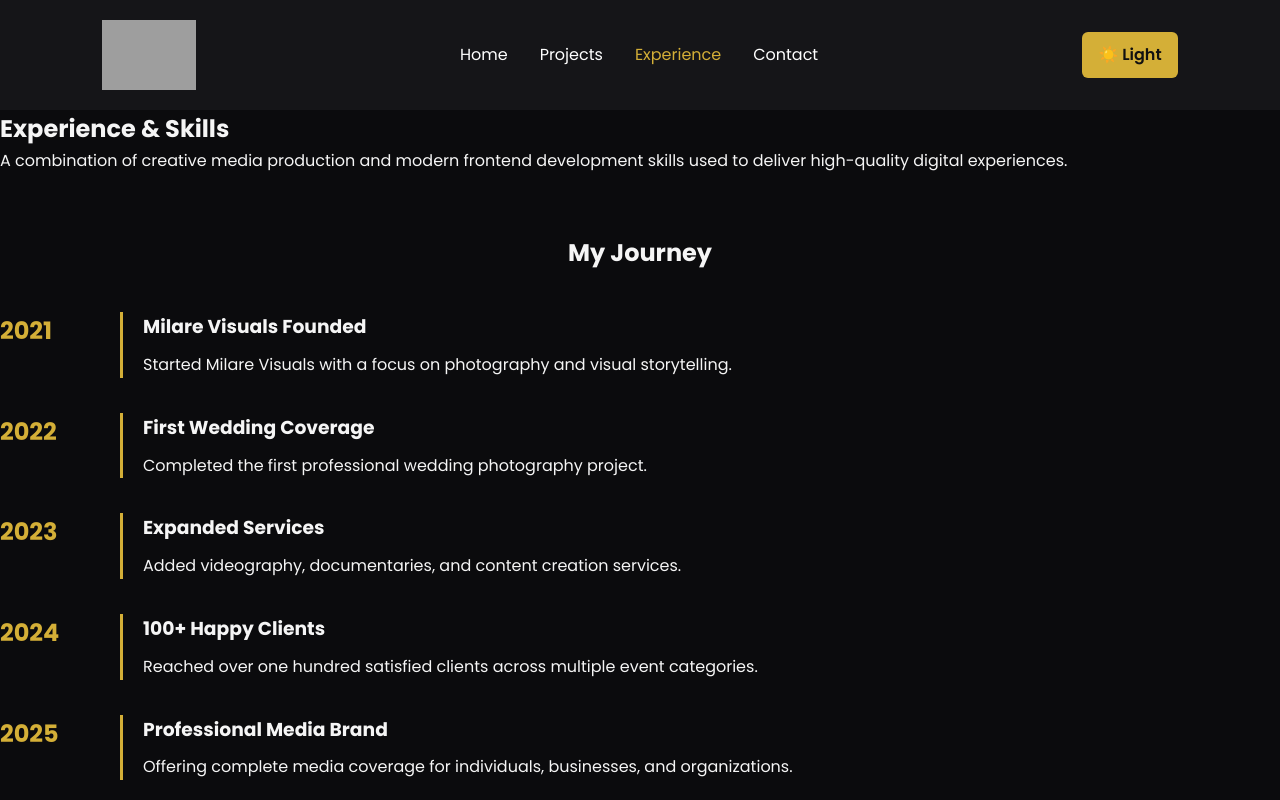
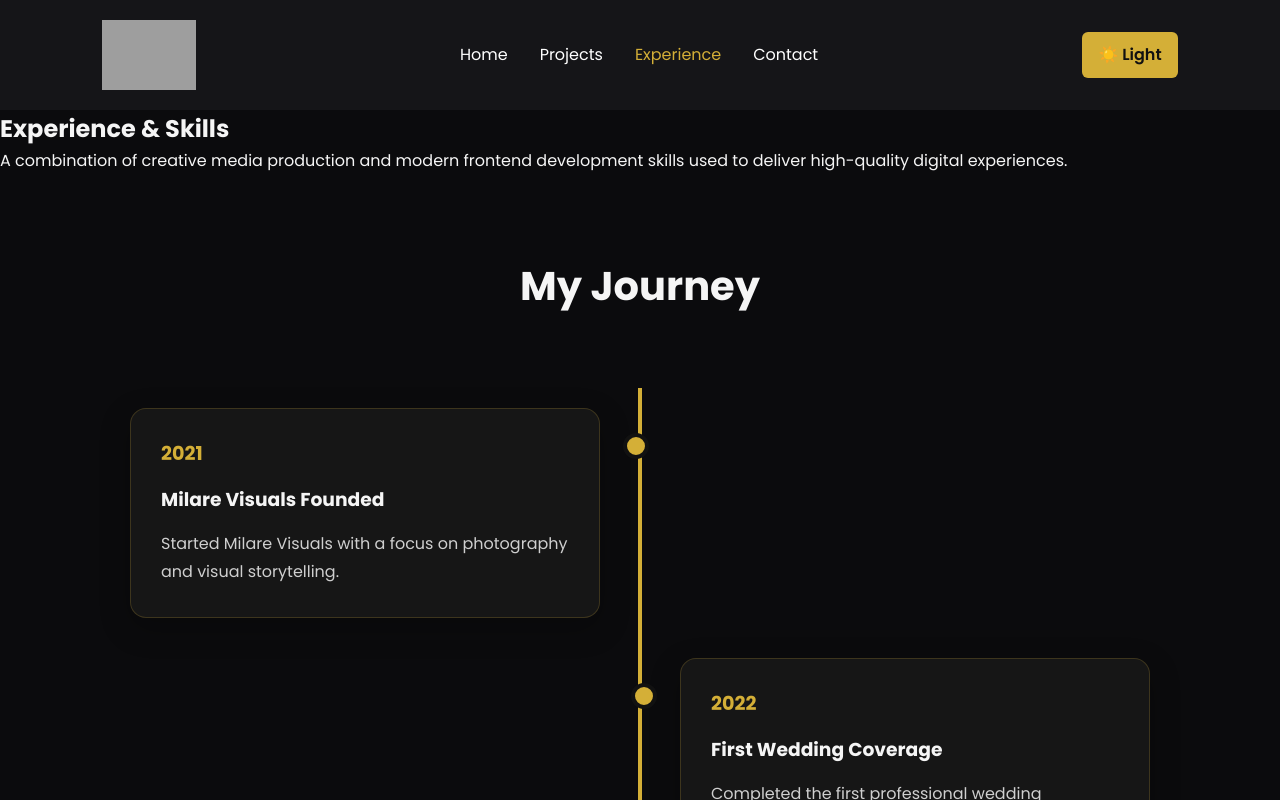
Before and after one commit to oluwadamilare-samueladeyemi/milarevisuals-portfolio, a React (Vite) app: page /experience in a window 1280 px wide. Shown: the top 800 px of the page. Built offline with nearby package versions, Linux system fonts and the light colour scheme; grey boxes are pictures that could not be loaded.

Commit message:
redesign experience timeline with vertical layout and scroll animations

```diff
--- a/src/components/Timeline/Timeline.css
+++ b/src/components/Timeline/Timeline.css
@@ -1,30 +1,148 @@
-.timeline {
-  margin: 60px 0;
+.timeline-section {
+  padding: 80px 20px;
 }
 
-.timeline h2 {
+.timeline-title {
   text-align: center;
-  margin-bottom: 40px;
+  font-size: 2.5rem;
+  margin-bottom: 70px;
 }
 
-.timeline-item {
-  display: flex;
-  gap: 30px;
-  margin-bottom: 35px;
+.timeline {
+  position: relative;
+  max-width: 1100px;
+  margin: auto;
+}
+
+.timeline::before {
+  content: "";
+  position: absolute;
+  left: 50%;
+  top: 0;
+  width: 4px;
+  height: 100%;
+  background: #d4af37;
+  transform: translateX(-50%);
+}
+
+.timeline-card {
+  position: relative;
+  width: 50%;
+  padding: 20px 40px;
+
+  opacity: 0;
+  transform: translateY(70px);
+
+  transition: all .8s ease;
+}
+
+.timeline-card.show {
+  opacity: 1;
+  transform: translateY(0);
+}
+
+.timeline-card.left {
+  left: 0;
+}
+
+.timeline-card.right {
+  left: 50%;
+}
+
+.timeline-content {
+  background: #161616;
+
+  padding: 30px;
+
+  border-radius: 16px;
+
+  position: relative;
+
+  border: 1px solid rgba(212,175,55,.2);
+
+  box-shadow: 0 10px 30px rgba(0,0,0,.25);
+}
+
+.timeline-content:hover {
+  transform: translateY(-8px);
+
+  transition: .3s;
+
+  border-color: #d4af37;
+}
+
+.timeline-card::before {
+  content: "";
+
+  position: absolute;
+
+  top: 45px;
+
+  width: 18px;
+
+  height: 18px;
+
+  border-radius: 50%;
+
+  background: #d4af37;
+
+  border: 4px solid #111;
+
+  z-index: 5;
+}
+
+.timeline-card.left::before {
+  right: -9px;
+}
+
+.timeline-card.right::before {
+  left: -9px;
 }
 
 .year {
   color: #d4af37;
-  font-size: 1.5rem;
-  font-weight: bold;
-  min-width: 90px;
+
+  font-size: 1.2rem;
+
+  font-weight: 700;
 }
 
-.content {
-  border-left: 3px solid #d4af37;
-  padding-left: 20px;
+.timeline-content h3 {
+  margin: 15px 0;
 }
 
-.content h3 {
-  margin-bottom: 10px;
+.timeline-content p {
+  line-height: 1.8;
+
+  color: #cfcfcf;
 }
+
+/* RESPONSIVE */
+
+@media (max-width:768px){
+
+.timeline::before{
+
+left:25px;
+
+}
+
+.timeline-card{
+
+width:100%;
+
+padding-left:70px;
+
+padding-right:20px;
+
+left:0!important;
+
+}
+
+.timeline-card::before{
+
+left:16px;
+
+}
+
+}
--- a/src/components/Timeline/Timeline.jsx
+++ b/src/components/Timeline/Timeline.jsx
@@ -1,4 +1,5 @@
 import "./Timeline.css";
+import { useEffect } from "react";
 
 const timelineData = [
   {
@@ -17,7 +18,7 @@ const timelineData = [
     year: "2023",
     title: "Expanded Services",
     description:
-      "Added videography, documentaries, and content creation services.",
+      "Added videography, documentaries and content creation services.",
   },
   {
     year: "2024",
@@ -29,25 +30,54 @@ const timelineData = [
     year: "2025",
     title: "Professional Media Brand",
     description:
-      "Offering complete media coverage for individuals, businesses, and organizations.",
+      "Providing complete media coverage for individuals, businesses and organizations.",
   },
 ];
 
 function Timeline() {
+  useEffect(() => {
+    const items = document.querySelectorAll(".timeline-card");
+
+    const observer = new IntersectionObserver(
+      (entries) => {
+        entries.forEach((entry) => {
+          if (entry.isIntersecting) {
+            entry.target.classList.add("show");
+          }
+        });
+      },
+      {
+        threshold: 0.2,
+      }
+    );
+
+    items.forEach((item) => observer.observe(item));
+
+    return () => observer.disconnect();
+  }, []);
+
   return (
-    <section className="timeline">
-      <h2>My Journey</h2>
+    <section className="timeline-section">
+      <h2 className="timeline-title">My Journey</h2>
 
-      {timelineData.map((item) => (
-        <div className="timeline-item" key={item.year}>
-          <div className="year">{item.year}</div>
+      <div className="timeline">
+        {timelineData.map((item, index) => (
+          <div
+            key={item.year}
+            className={`timeline-card ${
+              index % 2 === 0 ? "left" : "right"
+            }`}
+          >
+            <div className="timeline-content">
+              <span className="year">{item.year}</span>
 
-          <div className="content">
-            <h3>{item.title}</h3>
-            <p>{item.description}</p>
+              <h3>{item.title}</h3>
+
+              <p>{item.description}</p>
+            </div>
           </div>
-        </div>
-      ))}
+        ))}
+      </div>
     </section>
   );
 }
```
